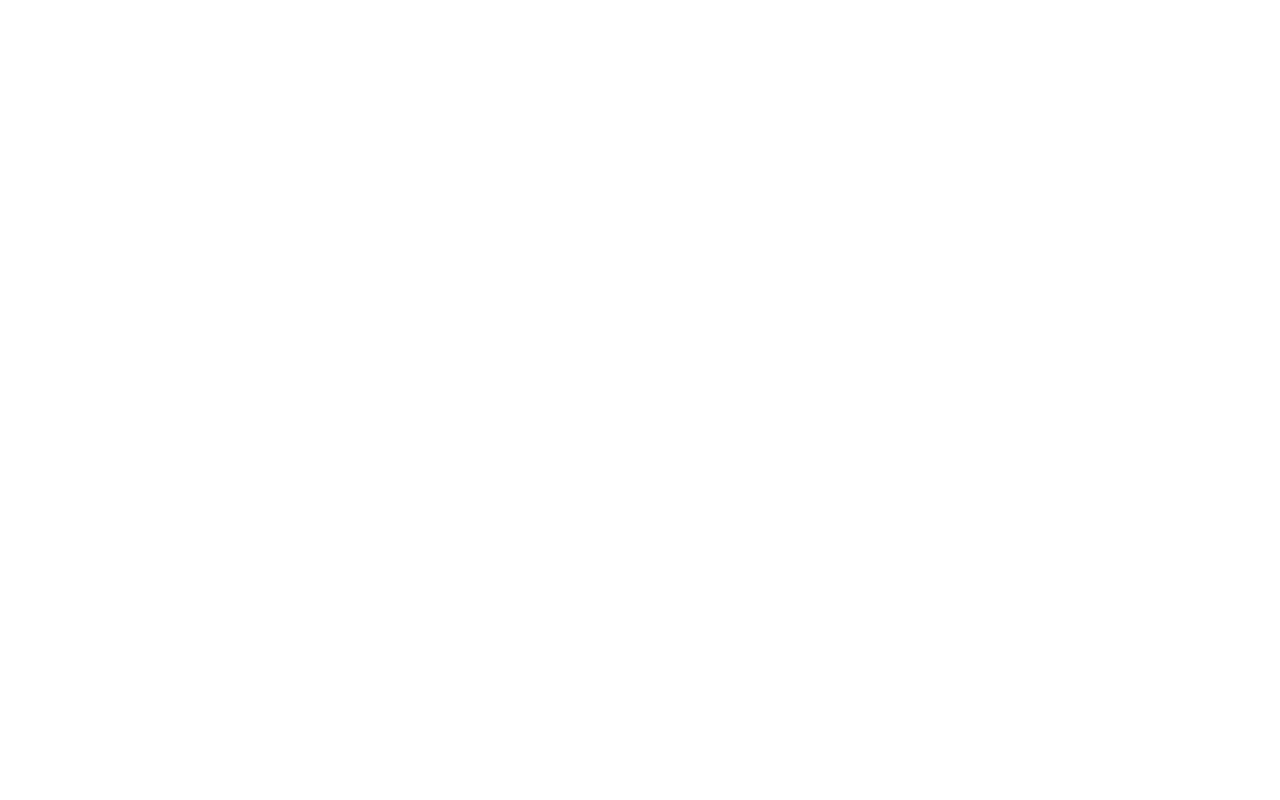
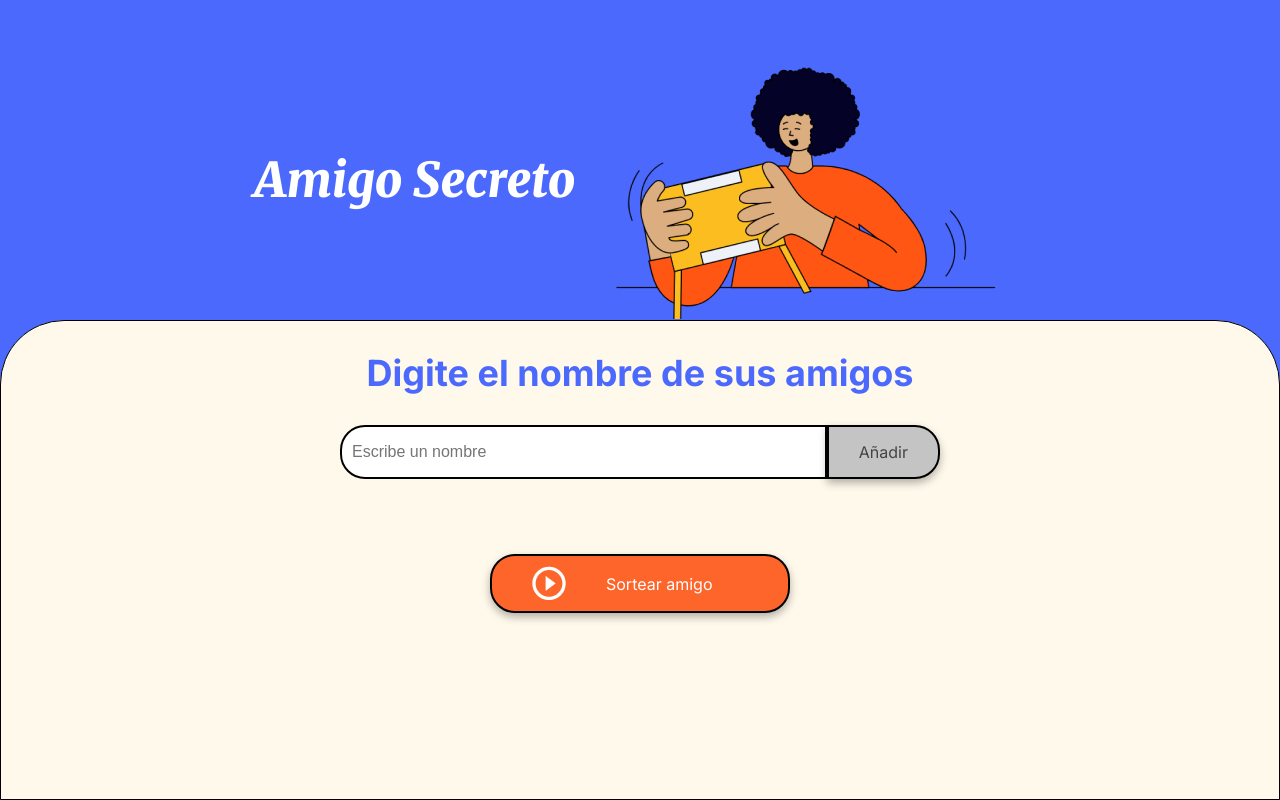
Before and after one commit to WolganStark/amigo-secreto, a plain HTML site: page index.html in a window 1280 px wide. Drawn offline with Linux system fonts and the light colour scheme.

Commit message:
Inclusión del html, css y assets proporcionados

```diff
--- /dev/null
+++ b/app.js
@@ -0,0 +1 @@
+// El principal objetivo de este desafío es fortalecer tus habilidades en lógica de programación. Aquí deberás desarrollar la lógica para resolver el problema.
--- a/index.html
+++ b/index.html
@@ -3,9 +3,39 @@
 <head>
     <meta charset="UTF-8">
     <meta name="viewport" content="width=device-width, initial-scale=1.0">
-    <title>Document</title>
+    <link rel="stylesheet" href="style.css">
+    <link rel="preconnect" href="https://fonts.googleapis.com">
+    <link rel="preconnect" href="https://fonts.gstatic.com" crossorigin>
+    <link href="https://fonts.googleapis.com/css2?family=Inter:wght@100;400;700;900&family=Merriweather:ital,wght@0,300;0,400;0,700;0,900;1,300;1,400;1,700;1,900&display=swap" rel="stylesheet">
+    <title>Amigo Secreto</title>
 </head>
+
 <body>
+    <main class="main-content">
+        <header class="header-banner">
+            <h1 class="main-title">Amigo Secreto</h1>
+            <img src="assets/amigo-secreto.png" alt="Imagen representativa de amigo secreto">
+        </header>
 
+        <section class="input-section">
+            <h2 class="section-title">Digite el nombre de sus amigos</h2>
+            <div class="input-wrapper">
+                <input type="text" id="amigo" class="input-name" placeholder="Escribe un nombre">
+                <button class="button-add" onclick="agregarAmigo()">Añadir</button>
+            </div>
+
+            <ul id="listaAmigos" class="name-list" aria-labelledby="listaAmigos" role="list"></ul>
+            <ul id="resultado" class="result-list" aria-live="polite"></ul>
+
+            <div class="button-container">
+                <button class="button-draw" onclick="sortearAmigo()" aria-label="Sortear amigo secreto">
+                    <img src="assets/play_circle_outline.png" alt="Ícono para sortear">
+                    Sortear amigo
+                </button>
+            </div>
+        </section>
+    </main>
+
+    <script src="app.js" defer></script>
 </body>
 </html>
--- /dev/null
+++ b/style.css
@@ -0,0 +1,162 @@
+:root {
+    --color-primary: #4B69FD;
+    --color-secondary: #FFF9EB;
+    --color-tertiary: #C4C4C4;
+    --color-button: #fe652b;
+    --color-button-hover: #e55720;
+    --color-text: #444444;
+    --color-white: #FFFFFF;
+}
+
+/* Estilos generales */
+* {
+    margin: 0;
+    padding: 0;
+    box-sizing: border-box;
+}
+
+body {
+    height: 100vh;
+    background-color: var(--color-primary);
+    display: flex;
+    justify-content: center;
+    align-items: center;
+}
+
+.main-content {
+    display: flex;
+    flex-direction: column;
+    height: 100%;
+    width: 100%;
+}
+
+/* Banner */
+.header-banner {
+    flex: 40%;
+    display: flex;
+    justify-content: center;
+    align-items: center;
+    padding: 40px 0 0;
+}
+
+/* Sección de entrada */
+.input-section {
+    flex: 60%;
+    background-color: var(--color-secondary);
+    border: 1px solid #000;
+    border-radius: 64px 64px 0 0;
+    display: flex;
+    flex-direction: column;
+    align-items: center;
+    padding: 20px;
+    width: 100%;
+}
+
+/* Títulos */
+.main-title {
+    font-size: 48px;
+    font-family: "Merriweather", serif;
+    font-weight: 900;
+    font-style: italic;
+    color: var(--color-white);
+}
+
+.section-title {
+    font-family: "Inter", serif;
+    font-size: 36px;
+    font-weight: 700;
+    color: var(--color-primary);
+    margin: 10px 0;
+    text-align: center;
+}
+
+/* Contenedores de entrada y botón */
+.input-wrapper {
+    display: flex;
+    justify-content: center;
+    width: 100%;
+    max-width: 600px;
+    margin-top: 20px;
+}
+
+.input-name {
+    width: 100%;
+    padding: 10px;
+    border: 2px solid #000;
+    border-radius: 25px 0 0 25px;
+    font-size: 16px;
+}
+
+.button-container {
+    width: 300px;
+    justify-content: center;
+}
+
+/* Estilos de entrada de texto */
+.input-title {
+    flex: 1;
+    padding: 10px 15px;
+    font-size: 16px;
+    border: 2px solid #333;
+    border-right: none;
+    border-radius: 25px 0 0 25px;
+    font-family: "Merriweather", serif;
+    box-shadow: 0 4px 8px rgba(0, 0, 0, 0.3);
+}
+
+/* Estilos de botón */
+button {
+    padding: 15px 30px;
+    font-family: "Inter", sans-serif;
+    font-size: 16px;
+    border: 2px solid #000;
+    border-radius: 25px;
+    box-shadow: 0 4px 8px rgba(0, 0, 0, 0.3);
+    cursor: pointer;
+}
+
+.button-add {
+    background-color: var(--color-tertiary);
+    color: var(--color-text);
+    border-radius: 0 25px 25px 0;
+}
+
+.button-add:hover {
+    background-color: #a1a1a1;
+}
+
+/* Listas */
+ul {
+    list-style-type: none;
+    color: var(--color-text);
+    font-family: "Inter", sans-serif;
+    font-size: 18px;
+    margin: 20px 0;
+}
+
+.result-list {
+    margin-top: 15px;
+    color: #05DF05;
+    font-size: 22px;
+    font-weight: bold;
+    text-align: center;
+}
+
+/* Botón de sortear título */
+.button-draw {
+    display: flex;
+    align-items: center;
+    width: 100%;
+    padding: 10px 40px;
+    color: var(--color-white);
+    background-color: var(--color-button);
+    font-size: 16px;
+}
+
+.button-draw img {
+    margin-right: 40px;
+}
+
+.button-draw:hover {
+    background-color: var(--color-button-hover);
+}
```
Also changed, not shown: assets/amigo-secreto.png (added), assets/play_circle_outline.png (added).
